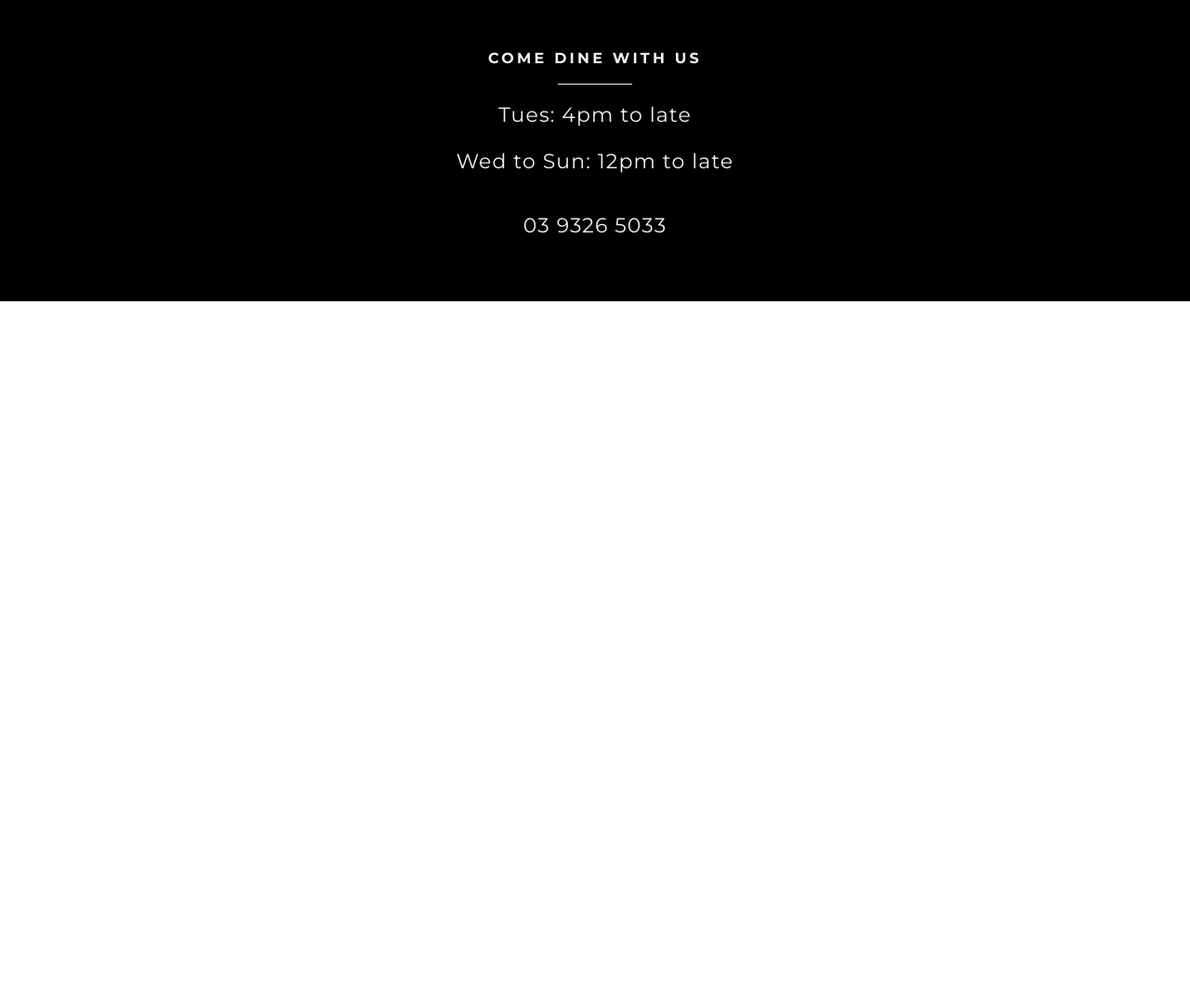
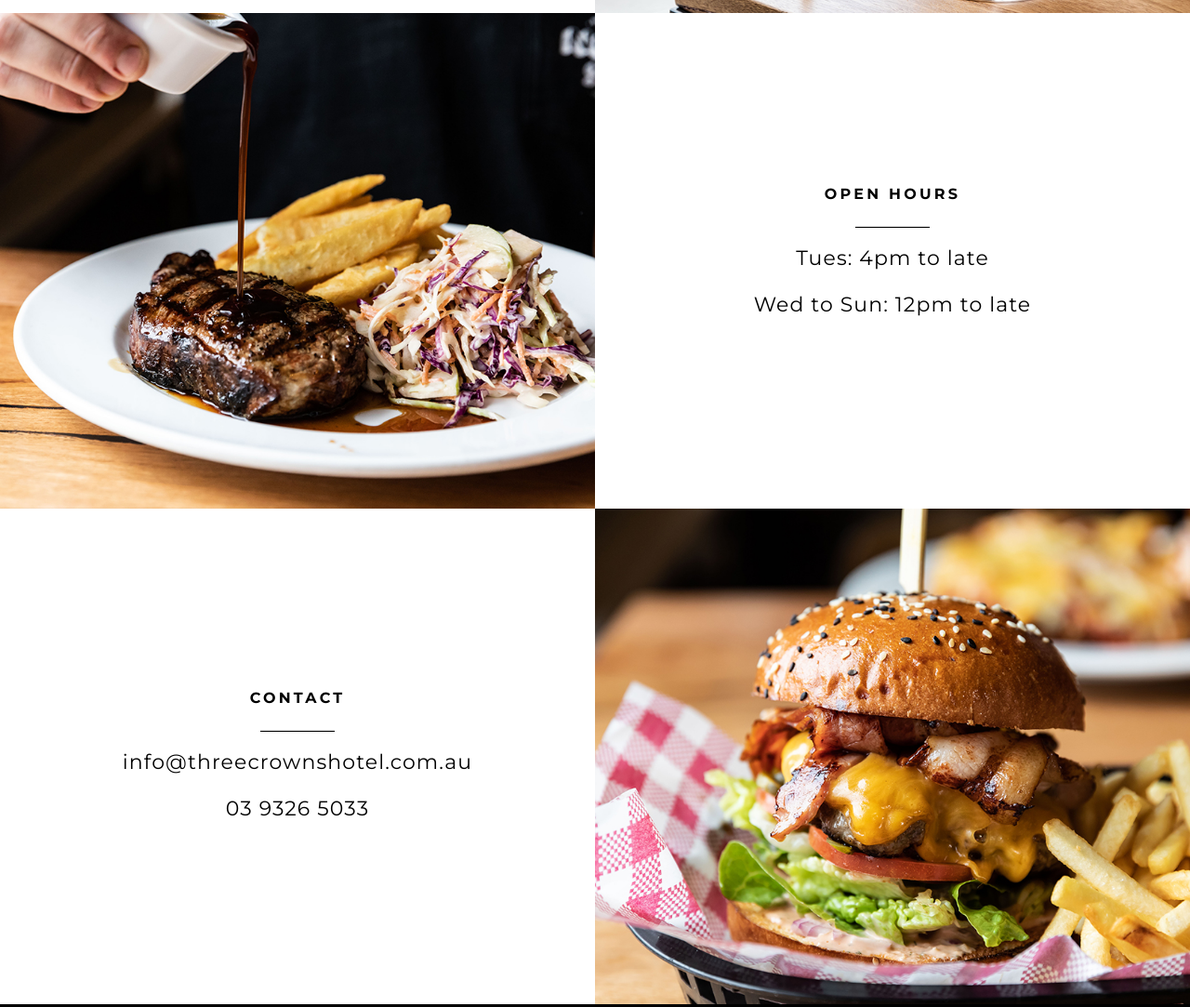
Before and after one commit to RachelUberti/threeCrownsHotel, a website built with Parcel: page src/index.html in a window 1280 px wide. Shown: the part 1578-2661 px from the top of the page at 93% size. Before the commit the page ends 1902 px from the top, so only its background shows below. Built offline with nearby package versions, Linux system fonts and the light colour scheme.

Commit message:
Added more two colums sections

```diff
--- a/src/index.html
+++ b/src/index.html
@@ -90,7 +90,7 @@
        <!-- Two Columns Section -->
     <section>
       <div class="container-fluid px-0">
-        <div class="row mx-0">
+        <div class="row no-gutters">
           <div class="block col-lg-6">
             <div class="block__text">
               <h1 class="block__heading">LOCATION</h1>
@@ -105,6 +105,47 @@
       </div>
     </section>
 
+    <section>
+      <div class="container-fluid px-0">
+        <div class="row no-gutters">
+          <div class="col-lg-6">
+            <img class="block-image-right" src="images/steak.jpg">
+          </div>
+          <div class="block col-lg-6">
+            <div class="block__text">
+              <h1 class="block__heading">OPEN HOURS</h1>
+              <hr class="block__line">
+              <p class="block__para">Tues: 4pm to late</p>
+              <p class="block__para">Wed to Sun: 12pm to late</p>
+            </div>
+          </div>
+        </div>
+      </div>
+    </section>
+
+    <section>
+      <div class="container-fluid px-0">
+        <div class="row no-gutters">
+          <div class="block col-lg-6">
+            <div class="block__text">
+              <h1 class="block__heading">CONTACT</h1>
+              <hr class="block__line">
+              <p class="block__para">info@threecrownshotel.com.au</p>
+              <div class="block__phone">
+                <span itemprop="telephone">
+                <a class="block__phone-link" href="tel:03-93265033">03 9326 5033</a>
+                </span>
+              </div>
+            </div>
+          </div>
+          <div class="col-lg-6">
+            <img class="block-image-right" src="images/burger.jpg">
+          </div>
+        </div>
+      </div>
+    </section>
+
+    <!-- Footer -->
       <footer>
         <div class="container-fluid px-0">
           <div class="row mx-0">
@@ -123,7 +164,7 @@
           </div>
         </div>
       </div>
-      </footer>
+    </footer>
 
     <script src="https://cdn.jsdelivr.net/npm/bootstrap@5.0.1/dist/js/bootstrap.bundle.min.js" integrity="sha384-gtEjrD/SeCtmISkJkNUaaKMoLD0//ElJ19smozuHV6z3Iehds+3Ulb9Bn9Plx0x4" crossorigin="anonymous"></script>
   </body>
--- a/src/scss/components/_block-image-right.scss
+++ b/src/scss/components/_block-image-right.scss
@@ -1,6 +1,6 @@
 @use '../abstracts' as *;
 
 .block-image-right {
-    position: relative;
     width: 100%;
+    height: auto;
 }
--- a/src/scss/components/_block-text-left.scss
+++ b/src/scss/components/_block-text-left.scss
@@ -32,4 +32,15 @@
     &__para {
         @include font-normal;
     }
+
+    &__phone {
+        @include font-normal;
+    }
+        a:link, a:visited {
+            text-decoration: none;
+            color: $black;
+        }
+        a:hover, a:active {
+            text-decoration: underline;
+        }
 }
--- a/src/scss/components/_footer.scss
+++ b/src/scss/components/_footer.scss
@@ -11,6 +11,10 @@
     &__text {
         padding: 4em;
 
+        @media screen and (max-width: 320px) {
+            padding: 2em;
+            margin-top: 30px;
+        }
     }
 
     &__heading {
@@ -22,16 +26,27 @@
         border-bottom: 1px solid #f4f2ef;
         box-align: center;
         width: 80px;
+        margin-top: 35px;
+        margin-bottom: 40px;
+
     }
 
     &__hours {
         @include font-normal;
         color: #f4f2ef;
+
+        @media screen and (max-width: 320px) {
+            font-size: 18px;
+        }
     }
 
     &__phone {
         @include font-normal;
         margin-top: 35px;
+
+        @media screen and (max-width: 320px) {
+            font-size: 18px;
+        }
     }
         a:link, a:visited {
             text-decoration: none;
--- a/src/scss/components/_hero-image.scss
+++ b/src/scss/components/_hero-image.scss
@@ -1,7 +1,6 @@
 @use '../abstracts' as *;
 
 .hero-image {
-    // position: relative;
     max-width: 100%;
     height: auto;
 }
--- a/src/scss/components/_navbar.scss
+++ b/src/scss/components/_navbar.scss
@@ -7,7 +7,7 @@
   left: 0;
   z-index: 10;
   width: 100%;
-  // background-color: rgba(255, 255, 255, 0.7);
+  background-color: rgba(255, 255, 255, 0.7);
   // background: $white;
   // opacity: 0.7;
   padding: 8px 16px;
```
Also changed, not shown: dist/burger.5cf7a174.jpg (added), dist/index.html, dist/steak.889140df.jpg (added), 3 other files.
